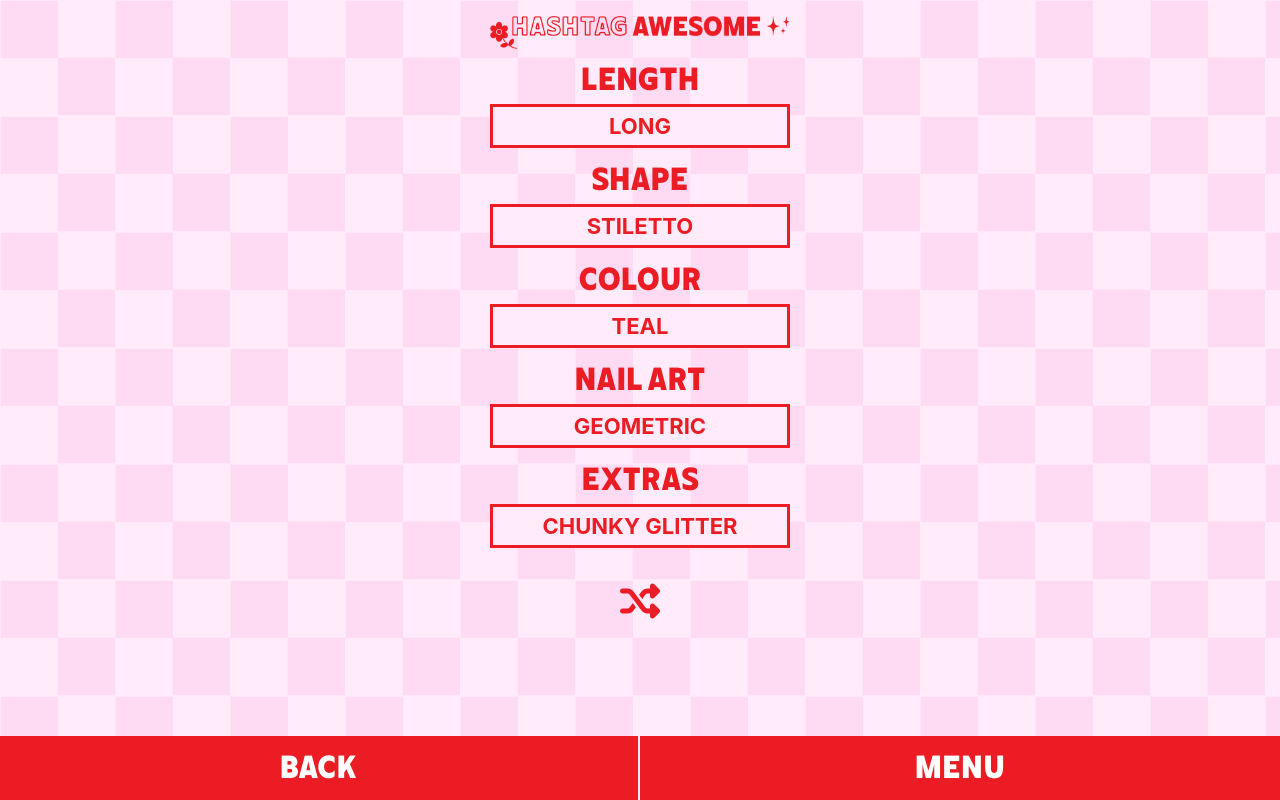
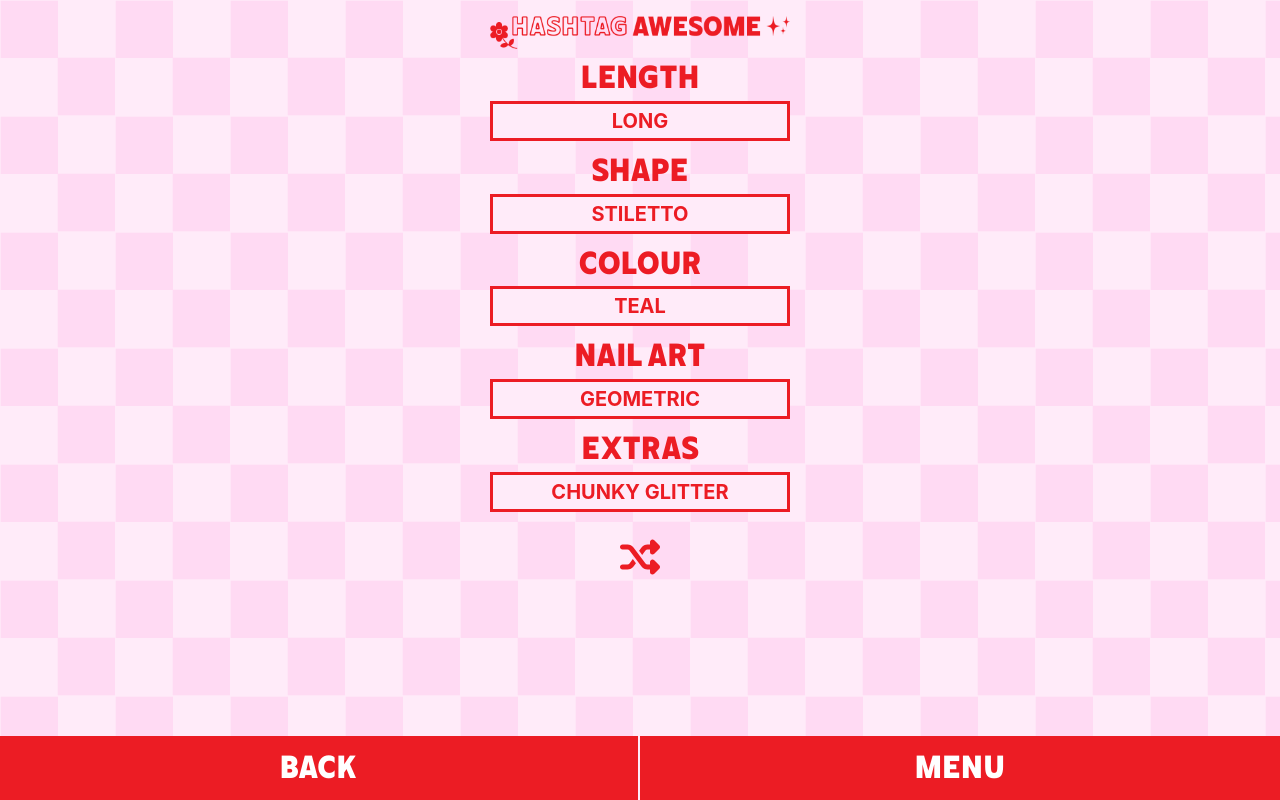
Before and after one commit to ferwicker/hashtagawesome, a Next.js app: page /prompts/random in a window 1280 px wide. Built offline with nearby package versions, Linux system fonts and the light colour scheme.

Commit message:
tighten more

```diff
--- a/components/PromptValue/PromptValue.module.scss
+++ b/components/PromptValue/PromptValue.module.scss
@@ -11,7 +11,7 @@
 .promptTitle {
     color: $colour-primary;
     font-size: 32px;
-    line-height: 1;
+    line-height: .9;
     font-family: $font-solid;
     margin-top: 0;
     margin-bottom: 8px;
@@ -29,8 +29,8 @@
 
     .value {
         color: $colour-primary;
-        font-size: 22px;
-        line-height: 1;
+        font-size: 20px;
+        line-height: .9;
         font-weight: bold;
         text-transform: uppercase;
     }
--- a/pages/prompts/index.module.scss
+++ b/pages/prompts/index.module.scss
@@ -90,7 +90,7 @@
       background: none;
       border: none;
       cursor: pointer;
-      margin-top: 16px;
+      margin-top: 8px;
       margin-bottom: 16px;
   }
 
@@ -118,6 +118,10 @@
 
   .seasons {
     padding: 0 12px;
+
+    p {
+        margin-top: 0;
+    }
   }
 
   .generateText {
@@ -130,6 +134,7 @@
   .generateButton {
       display: flex;
       align-items: center;
+      margin-top: 0;
   }
 
   .buttonSelected {
```
